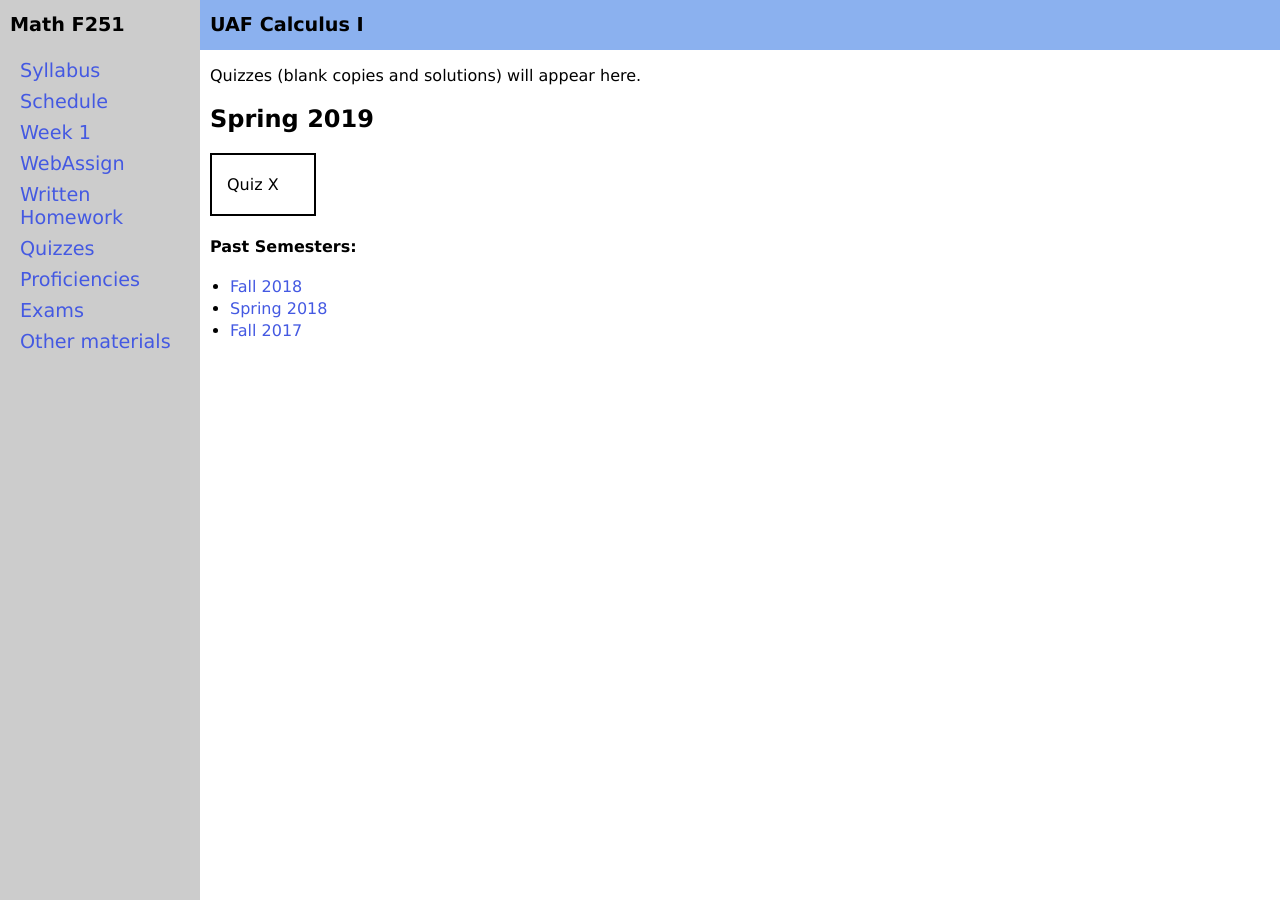
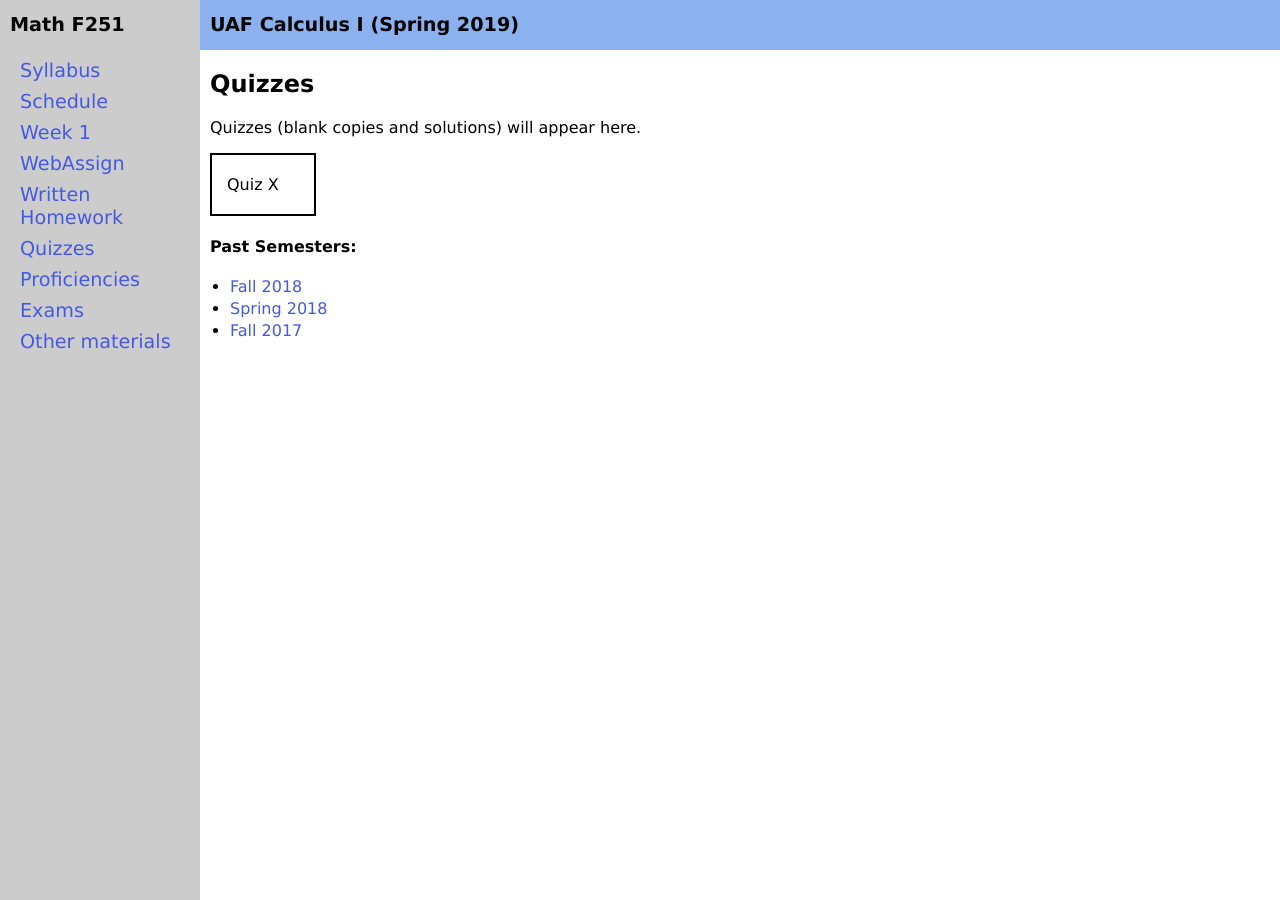
Before and after one commit to uaf-math/calc1, a Jekyll site: the page built from quizzes.md, in a window 1280 px wide. Built offline with Jekyll 4.4.1, drawn with Linux system fonts in a browser that asks for light colours.

Commit message:
put semester in header ... allows simplification of other pages

```diff
--- a/_layouts/course-page.html
+++ b/_layouts/course-page.html
@@ -31,8 +31,8 @@
 
 <div id="main" class="main-body" onclick="closeNav()">
 <a id="top"></a>
-<div class="page-header hide-small"><a href="index.html">UAF Calculus I</a></div>
-<div class="page-header hide-large"><a href="index.html">UAF Calculus I</a></div>
+<div class="page-header hide-small"><a href="index.html">UAF Calculus I (Spring 2019)</a></div>
+<div class="page-header hide-large"><a href="index.html">UAF Calculus I (Spring 2019)</a></div>
 
 <div class="page-content">
     {{ content }}
--- a/quizzes.md
+++ b/quizzes.md
@@ -3,9 +3,9 @@ layout: course-page
 title: Quizzes
 ---
 
+## Quizzes
+
 Quizzes (blank copies and solutions) will appear here.
-
-## Spring 2019
 
 {% include quiz_table.md  data=site.data.quizzes-s2019%}
 
```
Also changed, not shown: proficiencies.md (+2 -1 lines), writtenhomework.md (+0 -2 lines).
